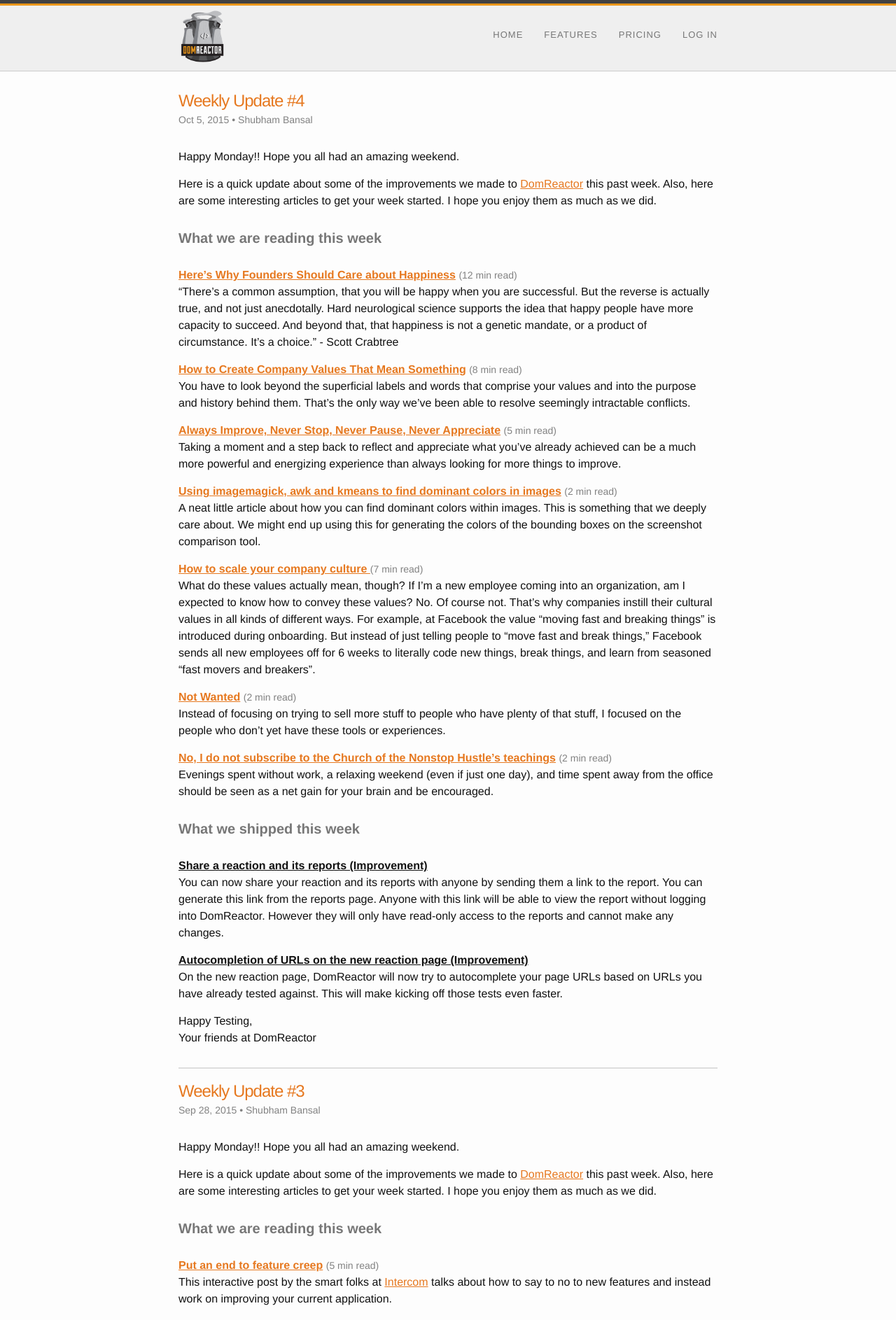
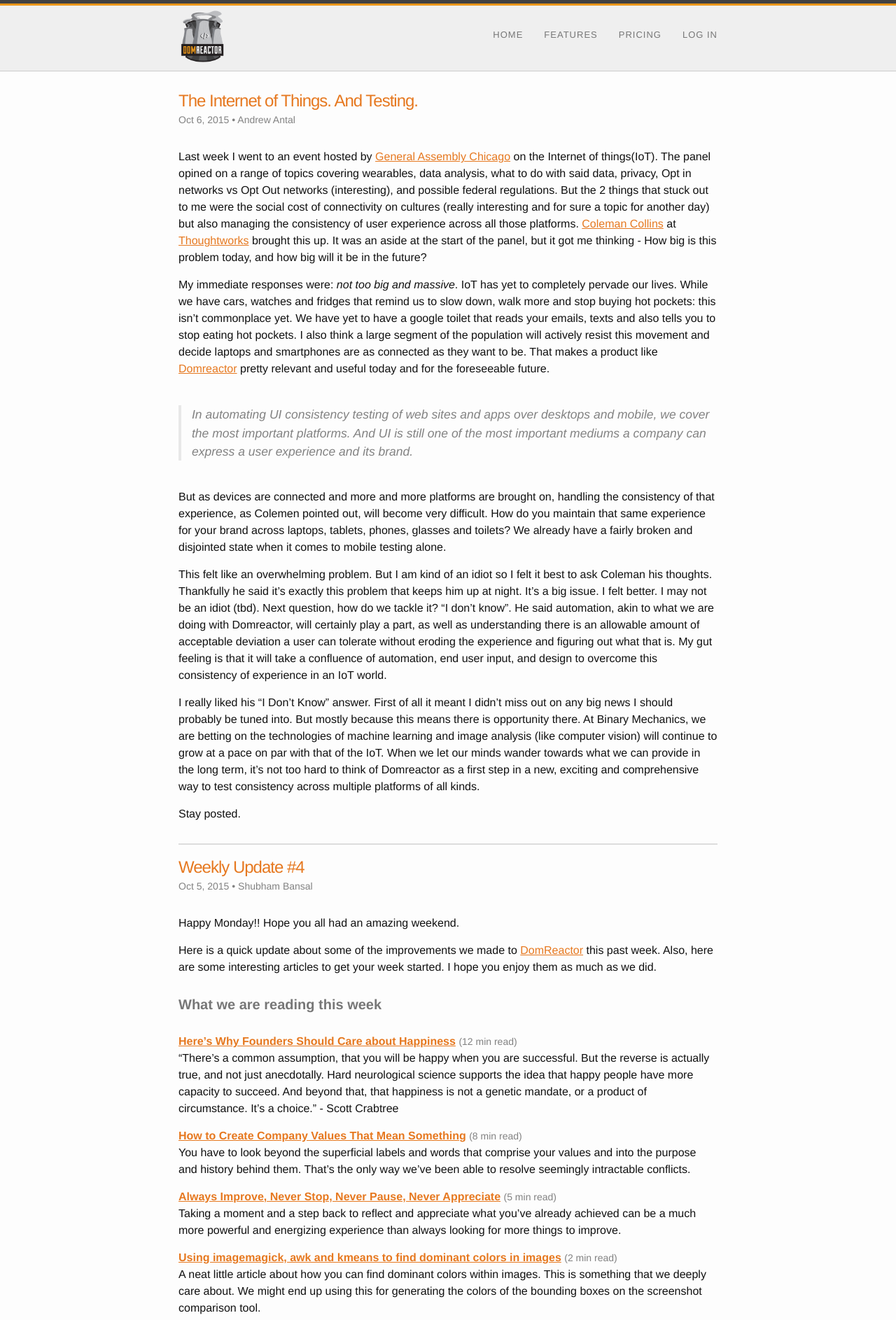
Before and after one commit to bimech/bimech.github.io, a Jekyll site: the page built from index.html, in a window 1280 px wide. Shown: the top 1886 px of the page at 70% size. Built offline with Jekyll 4.4.1, drawn with Linux system fonts in a browser that asks for light colours; nearby versions of some CDN libraries.

Commit message:
IoT and testing post by Andrew

```diff
--- /dev/null
+++ b/_posts/2015-10-06-iot-and-testing.markdown
@@ -0,0 +1,21 @@
+---
+layout: post
+title:  "The Internet of Things. And Testing."
+date:   2015-10-06 20:37:00
+categories: ideas
+author: Andrew Antal
+---
+
+Last week I went to an event hosted by [General Assembly Chicago](https://generalassemb.ly/chicago) on the Internet of things(IoT). The panel opined on a range of topics covering wearables, data analysis, what to do with said data, privacy, Opt in networks vs Opt Out networks (interesting), and possible federal regulations. But the 2 things that stuck out to me were the social cost of connectivity on cultures (really interesting and for sure a topic for another day) but also managing the consistency of user experience across all those platforms. [Coleman Collins](https://twitter.com/COLEMANICEWATER) at [Thoughtworks](https://twitter.com/thoughtworks) brought this up. It was an aside at the start of the panel, but it got me thinking - How big is this problem today, and how big will it be in the future?
+
+My immediate responses were: <i>not too big and massive</i>. IoT has yet to completely pervade our lives. While we have cars, watches and fridges that remind us to slow down, walk more and stop buying hot pockets: this isn't commonplace yet. We have yet to have a google toilet that reads your emails, texts and also tells you to stop eating hot pockets. I also think a large segment of the population will actively resist this movement and decide laptops and smartphones are as connected as they want to be. That makes a product like [Domreactor](https://domreactor.com) pretty relevant and useful today and for the foreseeable future.
+
+> In automating UI consistency testing of web sites and apps over desktops and mobile, we cover the most important platforms. And UI is still one of the most important mediums a company can express a user experience and its brand.
+
+But as devices are connected and more and more platforms are brought on, handling the consistency of that experience, as Colemen pointed out, will become very difficult.  How do you maintain that same experience for your brand across laptops, tablets, phones, glasses and toilets? We already have a fairly broken and disjointed state when it comes to mobile testing alone.
+
+This felt like an overwhelming problem. But I am kind of an idiot so I felt it best to ask Coleman his thoughts. Thankfully he said it's exactly this problem that keeps him up at night. It's a big issue. I felt better. I may not be an idiot (tbd).  Next question, how do we tackle it?  "I don't know". He said automation, akin to what we are doing with Domreactor, will certainly play a part, as well as understanding there is an allowable amount of acceptable deviation a user can tolerate without eroding the experience and figuring out what that is.  My gut feeling is that it will take a confluence of automation, end user input, and design to overcome this consistency of experience in an IoT world.
+
+I really liked his “I Don’t Know” answer. First of all it meant I didn’t miss out on any big news I should probably be tuned into. But mostly because this means there is opportunity there. At Binary Mechanics, we are betting on the technologies of machine learning and image analysis (like computer vision) will continue to grow at a pace on par with that of the IoT. When we let our minds wander towards what we can provide in the long term, it’s not too hard to think of Domreactor as a first step in a new, exciting and comprehensive way to test consistency across multiple platforms of all kinds.
+
+Stay posted.
--- a/_sass/_base.scss
+++ b/_sass/_base.scss
@@ -111,8 +111,7 @@
     color: $grey-color;
     border-left: 4px solid $grey-color-light;
     padding-left: $spacing-unit / 2;
-    font-size: 18px;
-    letter-spacing: -1px;
+    margin: 40px 0;
     font-style: italic;
 
     > :last-child {
```
